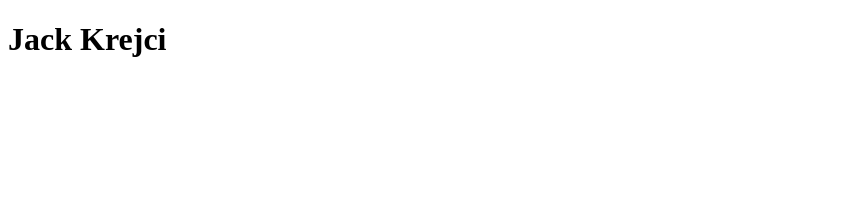
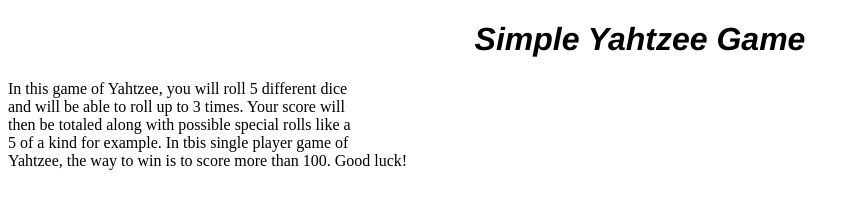
Before and after one commit to jkrejci1/si-yahtzee, a plain HTML site: page index.html in a window 1280 px wide. Shown: the whole page, without its empty margins (0-860 px from the left). Drawn offline with Linux system fonts and the light colour scheme.

Commit message:
Added some css, and a title, and instructions

```diff
--- a/index.css
+++ b/index.css
@@ -1 +1,6 @@
 /*Jack Krejci Yahtzee CSS File*/
+h1.title {
+    text-align: center;
+    font-family: 'Franklin Gothic Medium', 'Arial Narrow', Arial, sans-serif;
+    font-style: oblique;
+}
--- a/index.html
+++ b/index.html
@@ -12,6 +12,11 @@
         <script src="index.js"></script>
     </head>
     <body>
-        <h1>Jack Krejci</h1>
+        <h1 class="title">Simple Yahtzee Game</h1>
+        <p>In this game of Yahtzee, you will roll 5 different dice<br>
+           and will be able to roll up to 3 times. Your score will<br>
+           then be totaled along with possible special rolls like a<br>
+           5 of a kind for example. In tbis single player game of<br>
+           Yahtzee, the way to win is to score more than 100. Good luck!</p>
     </body>
 </html>
```
